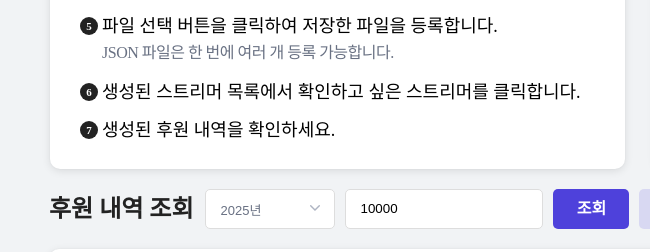
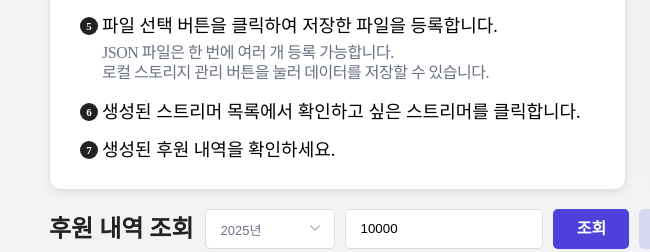
Before and after one commit to alsrbxo0428/ChzzkCheeseHistory, a plain HTML site: page index.html in a window 1280 px wide. Shown: the part 407-659 px from the top of the page, 0-650 px from the left. Drawn offline with nearby package versions, Linux system fonts and the light colour scheme.

Commit message:
2025.02.25 Update

```diff
--- a/index.html
+++ b/index.html
@@ -56,7 +56,7 @@
                                             <div class="guide_order">5</div>
                                             <div class="guide_info_area">
                                                 <span class="guide_text">파일 선택 버튼을 클릭하여 저장한 파일을 등록합니다.</span>
-                                                <div class="guide_info">JSON 파일은 한 번에 여러 개 등록 가능합니다.</div>
+                                                <div class="guide_info">JSON 파일은 한 번에 여러 개 등록 가능합니다.<br>로컬 스토리지 관리 버튼을 눌러 데이터를 저장할 수 있습니다.</div>
                                             </div>
                                         </li>
                                         <li class="guide_item">
```
